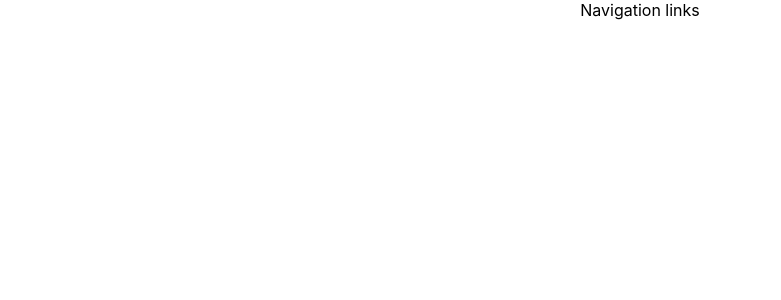
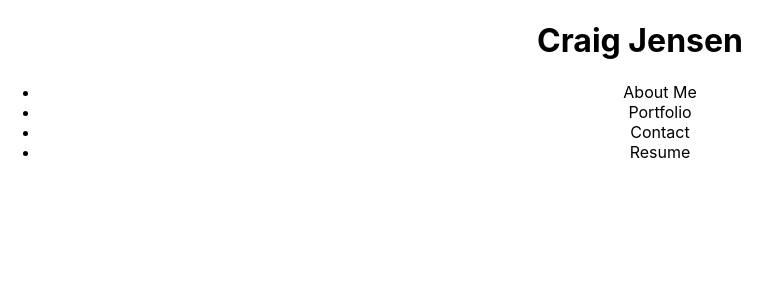
Before and after one commit to CraigMJensen/react-portfolio, a React (Create React App) app: page / in a window 1280 px wide. Shown: the top 300 px of the page, without its empty margins (0-781 px from the left). Built offline with nearby package versions, Linux system fonts and the light colour scheme.

Commit message:
added name and Nav to header, nav clicks log name of link

```diff
--- a/src/App.js
+++ b/src/App.js
@@ -1,9 +1,11 @@
+import React from 'react';
 import './App.css';
 import Header from './components/Header';
 
 function App() {
   return (
     <div className="App">
+
       <Header />
     </div>
   );
--- a/src/components/Header/index.js
+++ b/src/components/Header/index.js
@@ -1,9 +1,11 @@
 import React from 'react';
+import Nav from '../Nav';
 
 function Header() {
   return(
     <header>
-      Navigation links
+      <h1>Craig Jensen</h1>
+      <Nav />
     </header>
   )
 }
--- /dev/null
+++ b/src/components/Nav/index.js
@@ -0,0 +1,43 @@
+import React from 'react';
+
+function Nav() {
+  const categories = [
+    {
+      name: 'About Me',
+      description: 'A little information about me',
+    },
+    {
+      name: 'Portfolio',
+      description: 'My projects',
+    },
+    {
+      name: 'Contact',
+      description: 'Contact me',
+    },
+    {
+      name: 'Resume',
+      description: 'Professional Resume',
+    },
+  ];
+
+  function categorySelected(name) {
+    console.log(`${name} clicked`);
+  }
+  return (
+    <div>
+      <ul>
+        {categories.map((category) => (
+          <li
+          key={category.name}
+          >
+            <span onClick={() => categorySelected(category.name)}>
+              {category.name}
+            </span>
+          </li>
+        ))}
+      </ul>
+    </div>
+  );
+}
+
+export default Nav;
```
